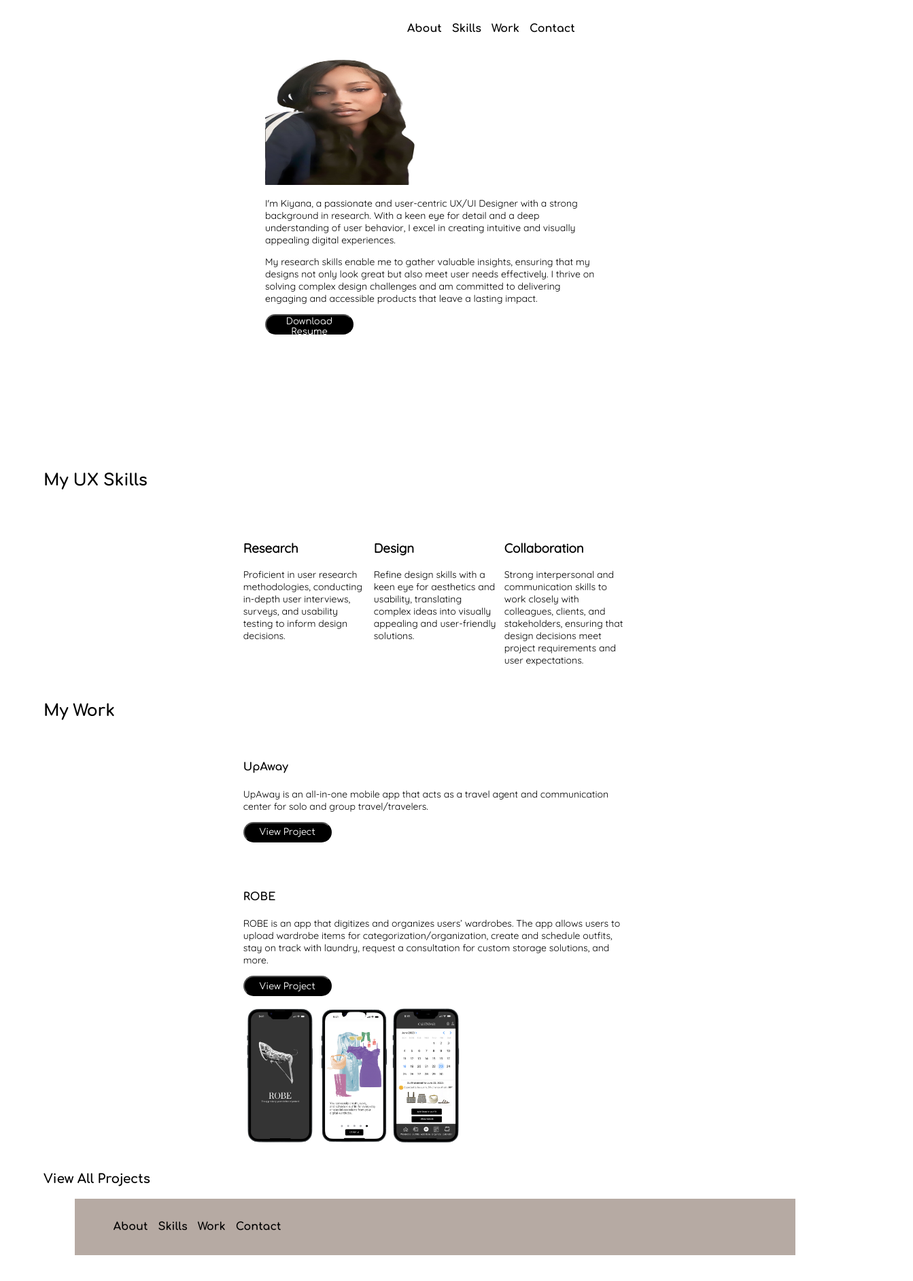
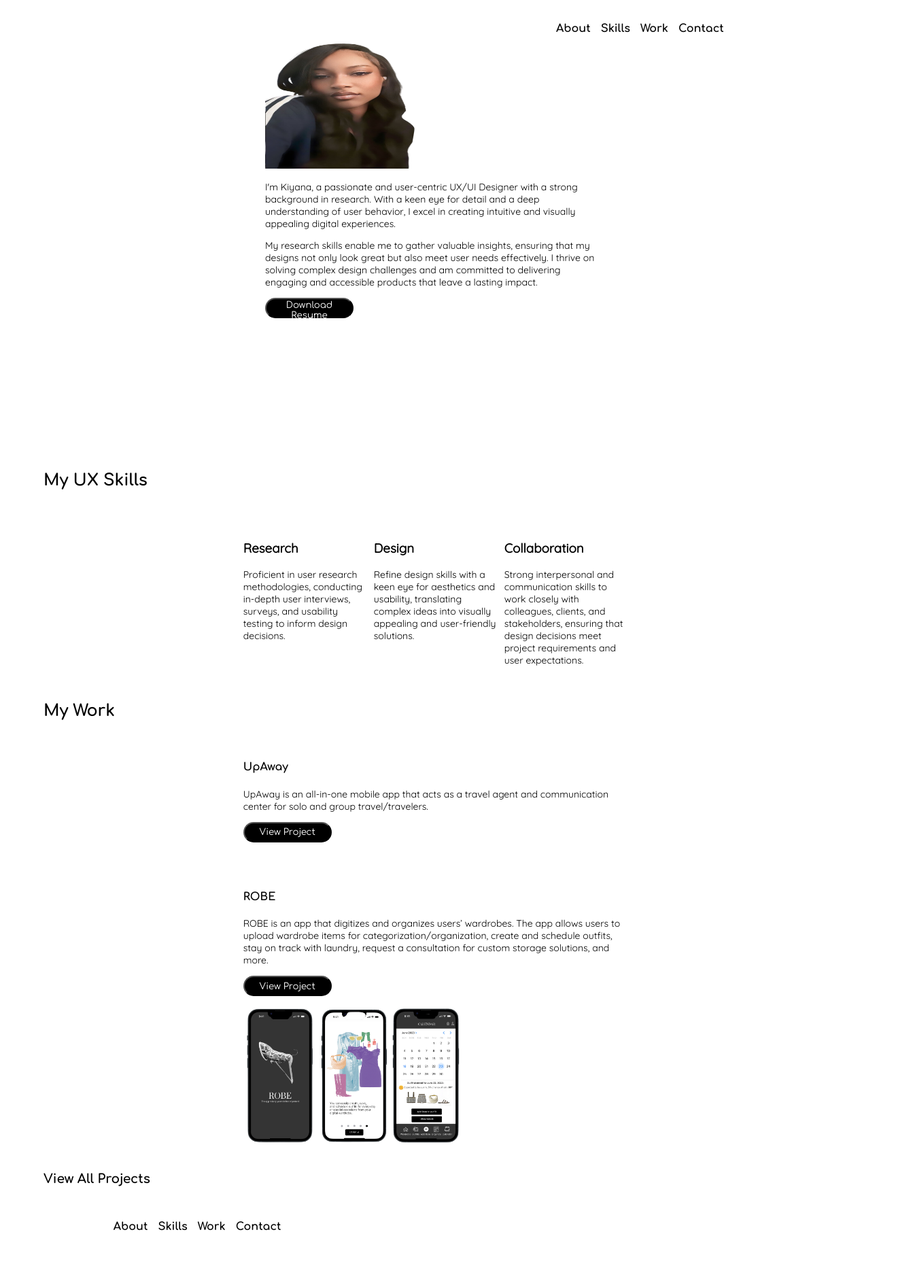
Before and after one commit to kiyanadunston/UX_UI_HW_18, a plain HTML site: page index.html in a window 1280 px wide. Shown: the part 142-2026 px from the top of the page at 68% size, 1343 px wide, since content can reach past the window. Drawn offline with Linux system fonts and the light colour scheme.

Commit message:
New Page

```diff
--- a/style.css
+++ b/style.css
@@ -63,7 +63,7 @@ p {
 nav {
     width: 90%;
     padding: 1%;
-
+    margin-left: 19%;
     font-weight: bold;
 }
 
@@ -161,7 +161,6 @@ button:hover {
 
 
   footer {
-    background-color: #B6AAA3;
     width: 90%;
     margin: 0%;
     padding: 1%;
```
